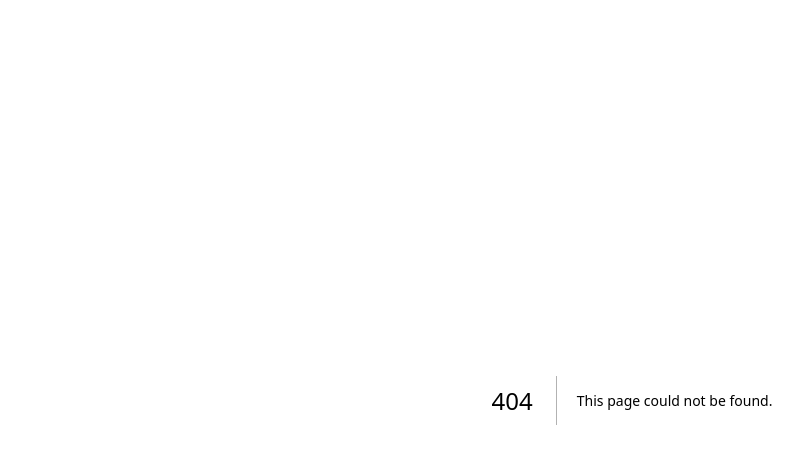
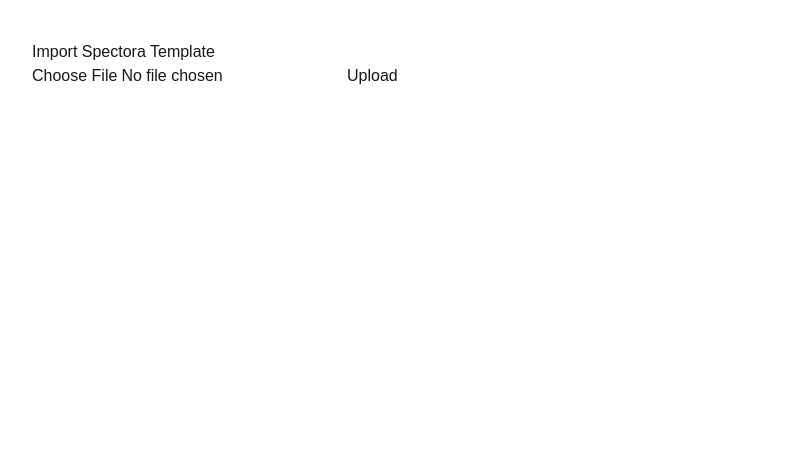
Before and after one commit to VanshComp/hive-template-importer, a Next.js app: page /import in a window 1280 px wide. Before the commit this address had no page. Shown: the top 464 px of the page, without its empty margins (8-811 px from the left). Built offline with nearby package versions, Linux system fonts and the light colour scheme.

Commit message:
Add file upload and raw parsing of Spectora export

```diff
--- /dev/null
+++ b/app/api/import/route.ts
@@ -0,0 +1,28 @@
+import { NextRequest, NextResponse } from 'next/server'
+import * as XLSX from 'xlsx'
+
+export async function POST(req: NextRequest) {
+  const formData = await req.formData()
+  const file = formData.get('file') as File | null
+
+  if (!file) {
+    return NextResponse.json({ error: 'No file uploaded' }, { status: 400 })
+  }
+
+  const arrayBuffer = await file.arrayBuffer()
+  const buffer = Buffer.from(arrayBuffer)
+
+  const workbook = XLSX.read(buffer, { type: 'buffer' })
+  const sheetName = workbook.SheetNames[0]
+  const sheet = workbook.Sheets[sheetName]
+
+  // Convert to array of arrays, matching what we saw when we inspected the file
+  const rows: any[][] = XLSX.utils.sheet_to_json(sheet, { header: 1, defval: null })
+
+  return NextResponse.json({
+    sheetName,
+    totalRows: rows.length,
+    headerRow: rows[0],
+    firstDataRow: rows[1],
+  })
+}
--- /dev/null
+++ b/app/import/page.tsx
@@ -0,0 +1,39 @@
+'use client'
+import { useState } from 'react'
+
+export default function ImportPage() {
+  const [file, setFile] = useState<File | null>(null)
+  const [result, setResult] = useState<any>(null)
+  const [loading, setLoading] = useState(false)
+
+  async function handleUpload() {
+    if (!file) return
+    setLoading(true)
+    const formData = new FormData()
+    formData.append('file', file)
+
+    const res = await fetch('/api/import', { method: 'POST', body: formData })
+    const data = await res.json()
+    setResult(data)
+    setLoading(false)
+  }
+
+  return (
+    <div style={{ padding: 40 }}>
+      <h1>Import Spectora Template</h1>
+      <input
+        type="file"
+        accept=".xls,.xlsx"
+        onChange={(e) => setFile(e.target.files?.[0] ?? null)}
+      />
+      <button onClick={handleUpload} disabled={!file || loading} style={{ marginLeft: 12 }}>
+        {loading ? 'Uploading...' : 'Upload'}
+      </button>
+      {result && (
+        <pre style={{ marginTop: 20, whiteSpace: 'pre-wrap' }}>
+          {JSON.stringify(result, null, 2)}
+        </pre>
+      )}
+    </div>
+  )
+}
--- a/package.json
+++ b/package.json
@@ -12,7 +12,8 @@
     "@supabase/supabase-js": "^2.116.0",
     "next": "16.3.5",
     "react": "19.2.8",
-    "react-dom": "19.2.8"
+    "react-dom": "19.2.8",
+    "xlsx": "^0.18.5"
   },
   "devDependencies": {
     "@tailwindcss/postcss": "^4",
```
Also changed, not shown: 1 other file (tests, documents, lock files or other folders).
